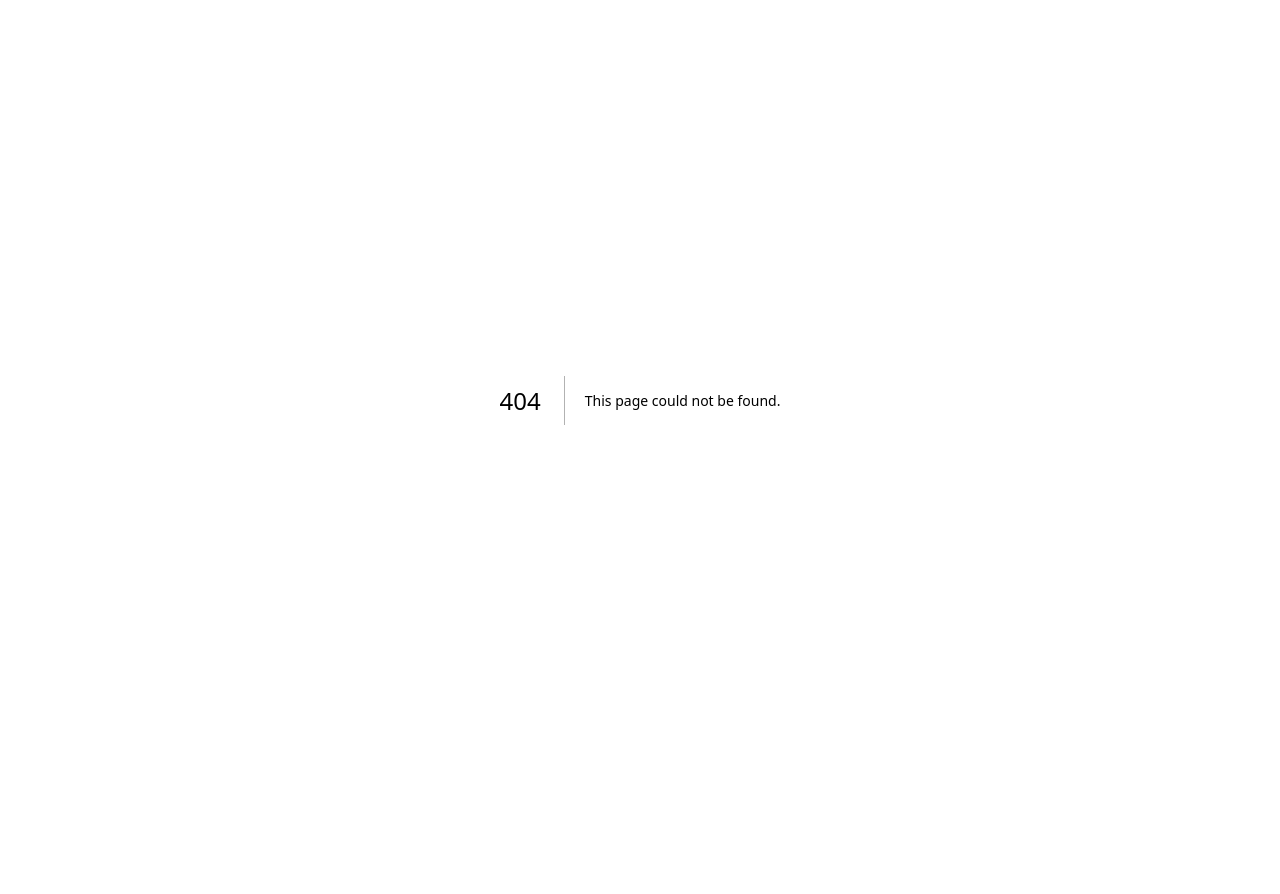
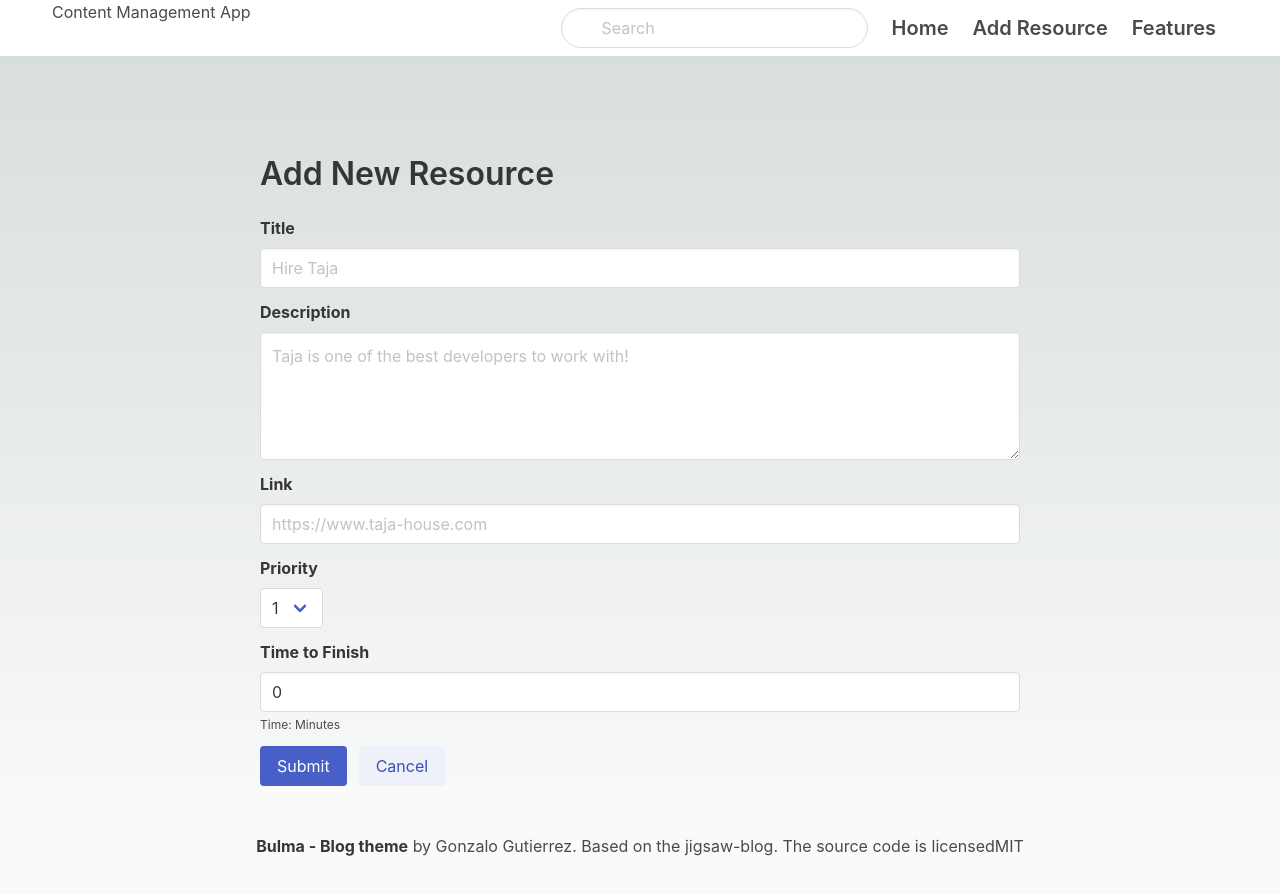
Before and after one commit to TajaPortfolio/ContentCreator, a Next.js app: page /resources/new in a window 1280 px wide. Before the commit this address had no page. Shown: the top 894 px of the page. Before the commit the page ends 800 px from the top, so only its background shows below. Built offline with nearby package versions, Linux system fonts and the light colour scheme.

Commit message:
Set up resource form

```diff
--- a/components/Navbar.js
+++ b/components/Navbar.js
@@ -1,3 +1,5 @@
+import Link from "next/link";
+
 const Navbar = () => {
     return (
         <>
@@ -21,12 +23,16 @@ const Navbar = () => {
                             </span>
                             </div>
                         </div>
-                        <a className="navbar-item is-active is-size-5 has-text-weight-semibold">
+                        <Link legacyBehavior href="/">
+                            <a className="navbar-item is-size-5 has-text-weight-semibold">
                             Home
-                        </a>
-                        <a className="navbar-item is-size-5 has-text-weight-semibold">
-                            Examples
-                        </a>
+                            </a>
+                        </Link>
+                        <Link legacyBehavior href="/resources/new">
+                            <a className="navbar-item is-size-5 has-text-weight-semibold">
+                                Add Resource
+                            </a>
+                        </Link>
                         <a className="navbar-item is-size-5 has-text-weight-semibold">
                             Features
                         </a>
--- /dev/null
+++ b/pages/resources/new.js
@@ -0,0 +1,130 @@
+import Layout from "components/Layout";
+import { useState } from "react";
+
+
+const DEFAULT_DATA = {
+       "title": "",
+       "description": "",
+       "link": "",
+       "priority": "1",
+       "timeToFinish": 0,
+}
+
+
+const ResourceCreate = () => {
+
+    const [form, setForm] = useState(DEFAULT_DATA);
+    const submitForm = () => {
+        alert(JSON.stringify(form));
+    };
+
+    const handleChange = (e) => {
+        e.preventDefault();
+        const { name, value } = e.target
+        setForm({
+            ...form,
+            [name]: value
+        })
+    };
+
+    const resetForm = () => setForm(DEFAULT_DATA);
+
+
+    return(
+        <Layout>
+            <div className="container">
+                <div className="columns">
+                    <div className="column is-8 is-offset-2">
+                        <div className="resource-form">
+                            <h1 className="title">Add New Resource</h1>
+                                {/* form */}
+                            <div className="field">
+                                <label className="label">Title</label>
+                                <div className="control">
+                                    <input
+                                    name="title"
+                                    value={form.title}
+                                    onChange={handleChange}
+                                    className="input"
+                                    type="text"
+                                    placeholder="Hire Taja"/>
+                                </div>
+                            </div>
+                            <div className="field">
+                                <label className="label">Description</label>
+                                <div className="control">
+                                    <textarea
+                                    name="description"
+                                    onChange={handleChange}
+                                    value={form.description}
+                                    className="textarea"
+                                    type="text"
+                                    placeholder="Taja is one of the best developers to work with!"/>
+                                </div>
+                            </div>
+                            <div className="field">
+                                <label className="label">Link</label>
+                                <div className="control">
+                                    <input
+                                    name="link"
+                                    onChange={handleChange}
+                                    value={form.link}
+                                    className="input"
+                                    type="text"
+                                    placeholder="https://www.taja-house.com"/>
+                                </div>
+                            </div>
+                            <div class="field">
+                                <label class="label">Priority</label>
+                                <div class="control">
+                                    <div class="select">
+                                    <select
+                                    name="priority"
+                                    onChange={handleChange}
+                                    value={form.priority} >
+                                        <option>1</option>
+                                        <option>2</option>
+                                        <option>3</option>
+                                    </select>
+                                    </div>
+                                </div>
+                                </div>
+                            <div className="field">
+                                <label className="label">Time to Finish</label>
+                                <div className="control">
+                                    <input
+                                    onChange={handleChange}
+                                    name="timeToFinish"
+                                    value={form.timeToFinish}
+                                    className="input"
+                                    type="number"
+                                    placeholder="60"/>
+                                </div>
+                                <p className="help">Time: Minutes</p>
+                            </div>
+                            <div className="field is-grouped">
+                            <div className="control">
+                                <button
+                                type="submit"
+                                onClick={submitForm}
+                                className="button is-link">
+                                    Submit
+                                </button>
+                            </div>
+                            <div className="control">
+                                <button
+                                onClick={resetForm}
+                                className="button is-link is-light">
+                                    Cancel
+                                </button>
+                            </div>
+                            </div>
+                        </div>
+                    </div>
+                </div>
+            </div>
+        </Layout>
+    );
+};
+
+export default ResourceCreate;
--- a/styles/globals.css
+++ b/styles/globals.css
@@ -100,6 +100,10 @@ a {
   text-decoration: none;
 }
 
+.resource-form{
+  margin-top: 100px;
+}
+
 @media (prefers-color-scheme: dark) {
   html {
     color-scheme: dark;
```
